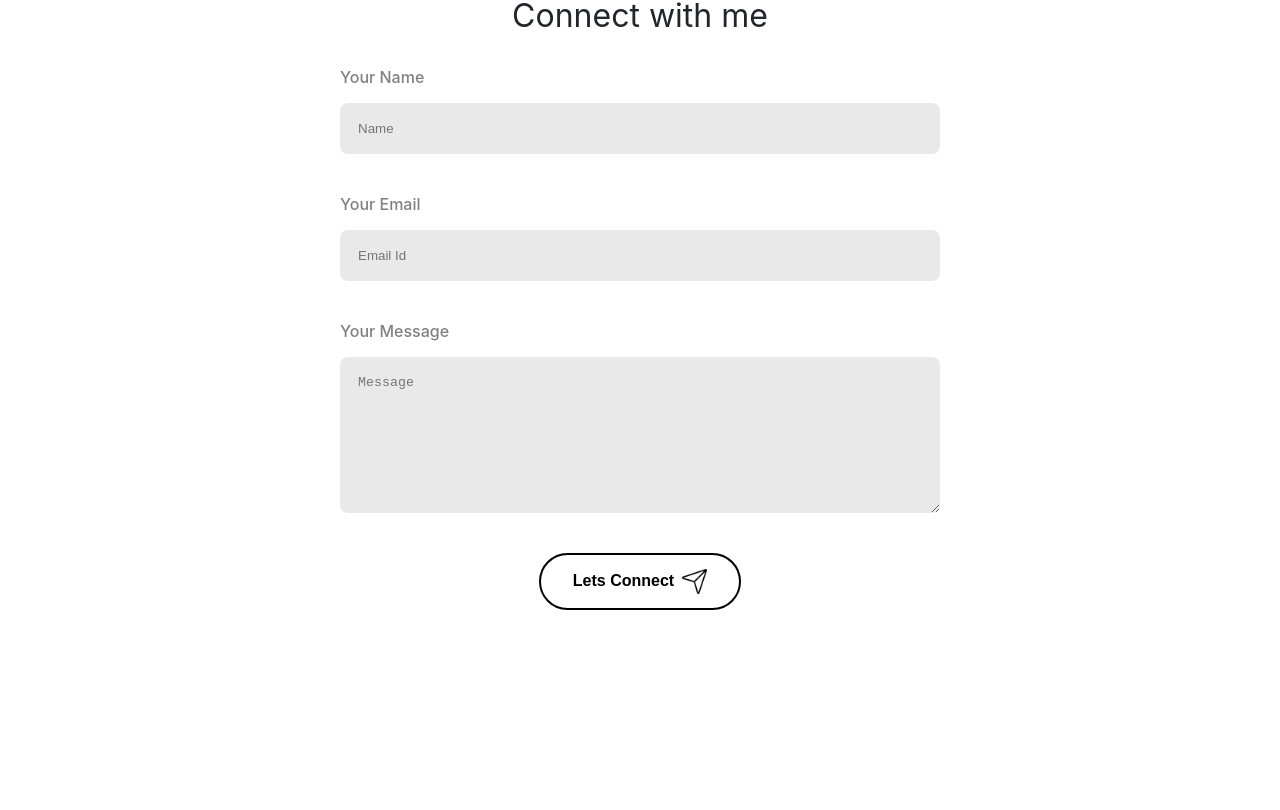
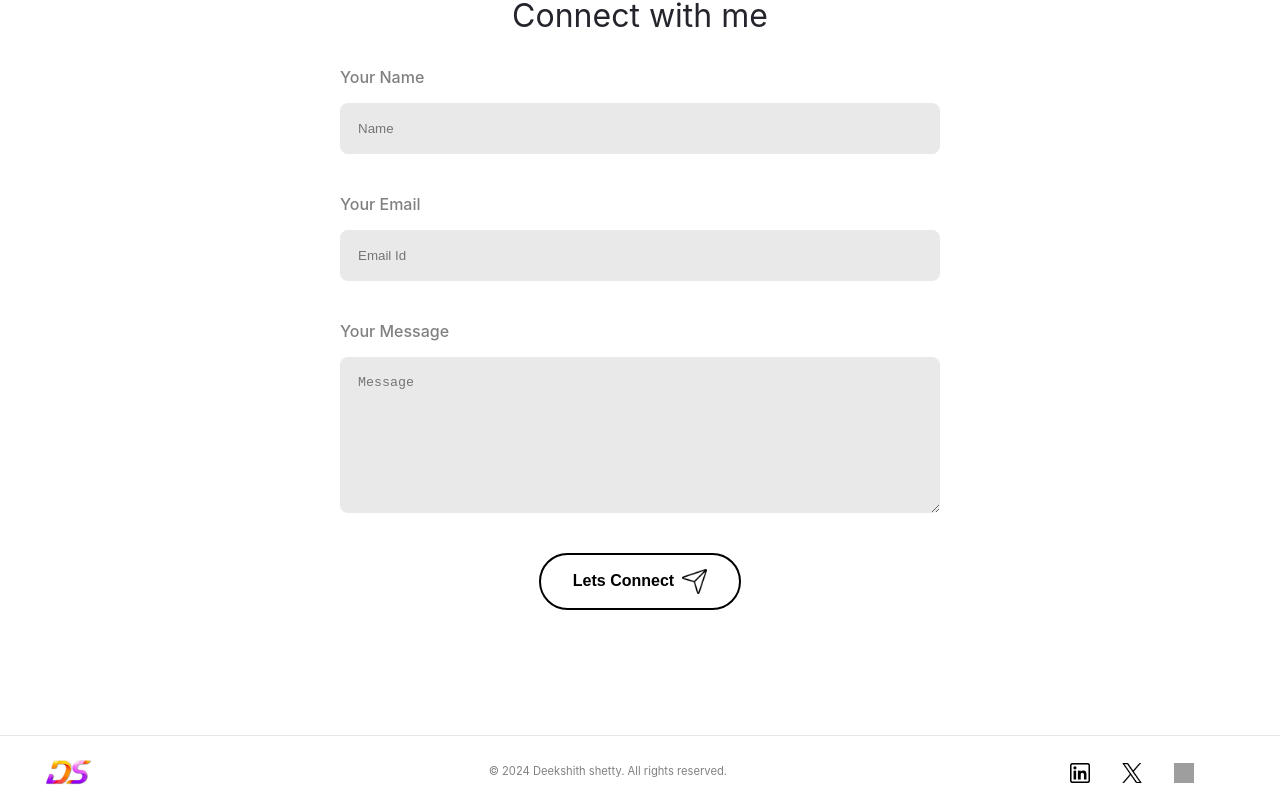
Before and after one commit to Deekshith-S-Shetty/portfolio, a React (Create React App) app: page / in a window 1280 px wide. Shown: the part 3849-4659 px from the top of the page. Before the commit the page ends 4584 px from the top, so only its background shows below. Built offline with nearby package versions, Linux system fonts and the light colour scheme; grey boxes are pictures that could not be loaded.

Commit message:
Complete Footer section with Design

```diff
--- a/src/App.js
+++ b/src/App.js
@@ -1,6 +1,7 @@
 import "./App.css";
 import About from "./Components/About";
 import Contact from "./Components/Contact";
+import Footer from "./Components/Footer";
 import Header from "./Components/Header";
 import Home from "./Components/Home";
 import Portfolio from "./Components/Portfolio";
@@ -15,6 +16,7 @@ function App() {
       <Portfolio />
       <About />
       <Contact />
+      <Footer />
     </div>
   );
 }
--- /dev/null
+++ b/src/Components/Footer.css
@@ -0,0 +1,33 @@
+.footer-container {
+  display: flex;
+  padding: 20px;
+  border-top: 1px solid rgba(128, 128, 128, 0.188);
+}
+
+.footer-left {
+  display: flex;
+  margin-left: 25px;
+  width: 55%;
+}
+
+.footer-text {
+  margin-top: 8px;
+  color: grey;
+  font-size: 0.7rem;
+  font-weight: 400;
+}
+
+.footer-right {
+  display: flex;
+  align-items: center;
+  justify-content: end;
+  width: fit-content;
+  margin-left: auto;
+  margin-right: 50px;
+}
+
+.footer-right > img {
+  width: 20px;
+  height: 20px;
+  margin: 0 16px;
+}
--- /dev/null
+++ b/src/Components/Footer.js
@@ -0,0 +1,22 @@
+import React from "react";
+import "./Footer.css";
+
+export default function Footer() {
+  return (
+    <div className="footer-container">
+      <div className="footer-left">
+        <div className="logo">
+          <img src="./images/logo.png" alt="" />
+        </div>
+        <div className="footer-text">
+          &#169; 2024 Deekshith shetty. All rights reserved.
+        </div>
+      </div>
+      <div className="footer-right">
+        <img src="./images/linkedin.png" alt="Linkedin" className="h-icons" />
+        <img src="./images/x.png" alt="x" className="h-icons" />
+        <img src="./images/github.png" alt="github" className="h-icons" />
+      </div>
+    </div>
+  );
+}
```
